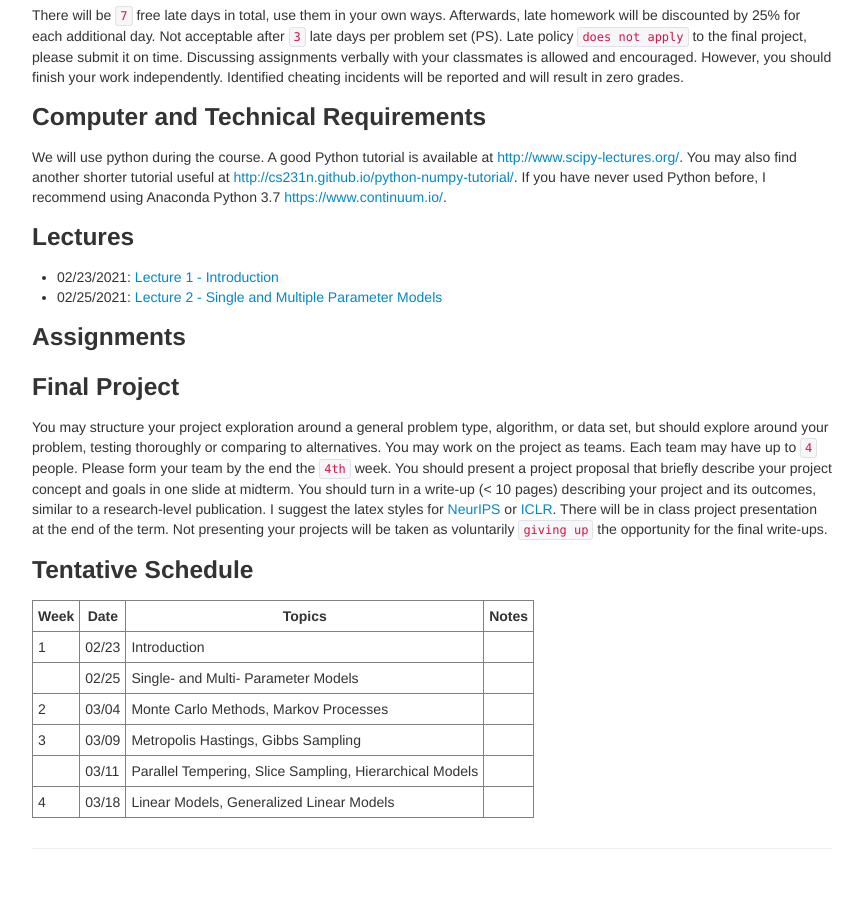
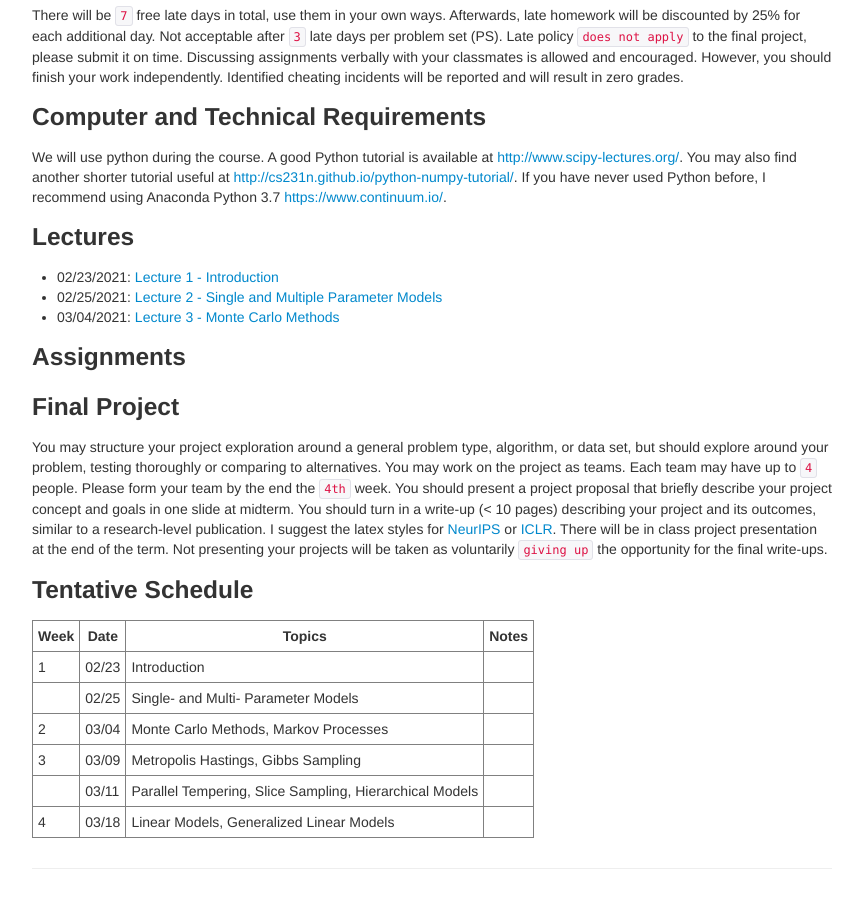
Before and after one commit to zcrabbit/zcrabbit.github.io, a Jekyll site: the page built from courses/btc-s22.md, in a window 1280 px wide and 900 px high, scrolled down 886 px. Shown: the whole window, without its empty margins (208-1071 px from the left). Built offline with Jekyll 4.4.1, drawn with Linux system fonts in a browser that asks for light colours.

Commit message:
lecture 03 out

```diff
--- a/courses/btc-s22.md
+++ b/courses/btc-s22.md
@@ -41,6 +41,7 @@
 ### Lectures
 - 02/23/2021: [Lecture 1 - Introduction]({{sites.baseurl}}/static/slides/btc_spring22/lec01.pdf)
 - 02/25/2021: [Lecture 2 - Single and Multiple Parameter Models]({{sites.baseurl}}/static/slides/btc_spring22/lec02.pdf)
+- 03/04/2021: [Lecture 3 - Monte Carlo Methods]({{sites.baseurl}}/static/slides/btc_spring22/lec03.pdf)
 
 
 
```
Also changed, not shown: 1 other file.
